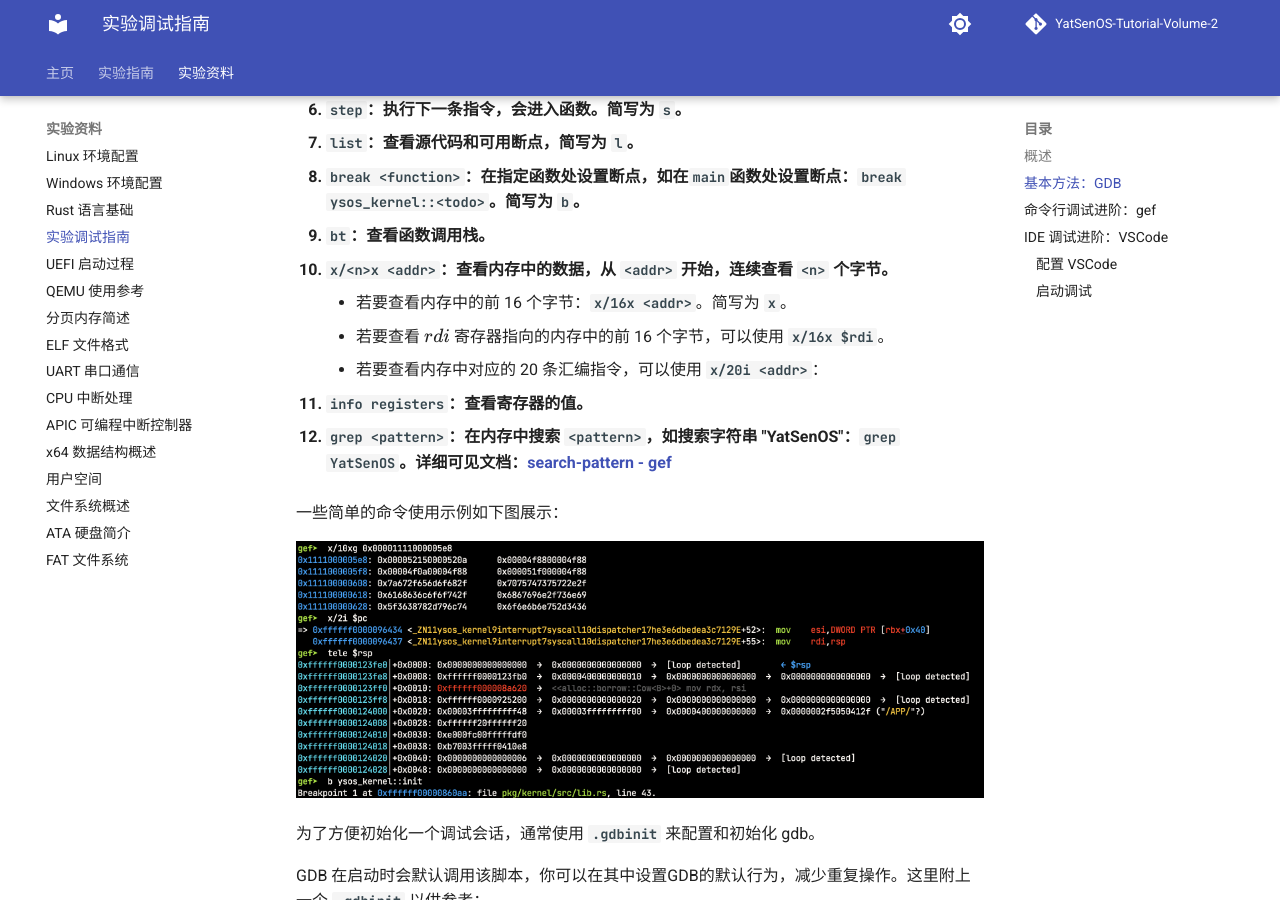
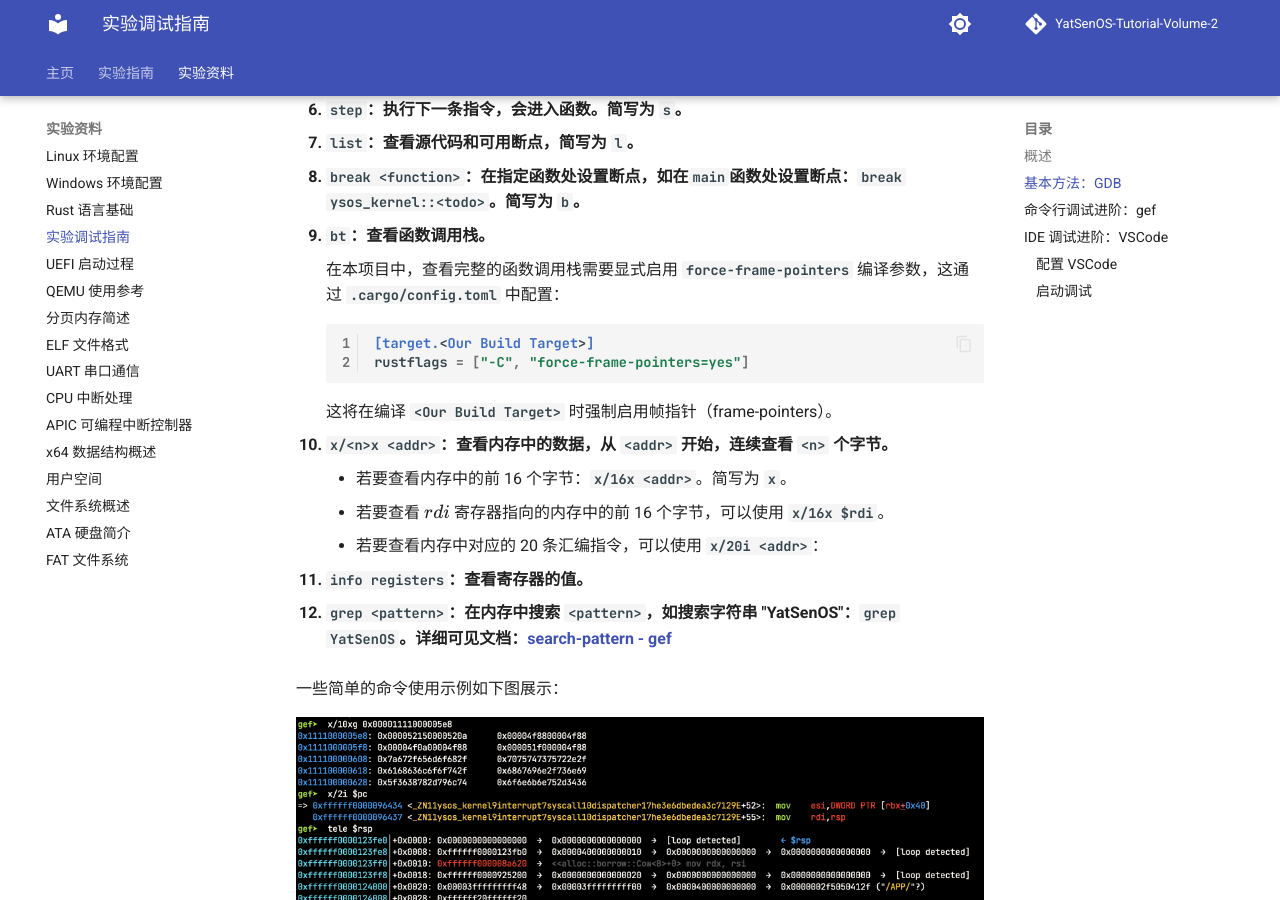
Before and after one commit to YatSenOS/YatSenOS-Tutorial-Volume-2, an MkDocs documentation site: the page built from docs/wiki/debug.md, in a window 1280 px wide and 900 px high, scrolled down 2009 px. Built offline with MkDocs 1.6.1 and Material for MkDocs 9.7.7, drawn with Linux system fonts in a browser that asks for light colours; comment, search, counter and statistics services are not loaded.

Commit message:
chore: enable force-frame-pointers

````diff
--- a/docs/wiki/debug.md
+++ b/docs/wiki/debug.md
@@ -78,6 +78,15 @@ Finished release-with-debug [optimized + debuginfo] target(s) in 0.04s
 8. `break <function>`：在指定函数处设置断点，如在`main`函数处设置断点：`break ysos_kernel::<todo>`。简写为 `b`。
 
 9. `bt`：查看函数调用栈。
+
+    在本项目中，查看完整的函数调用栈需要显式启用 `force-frame-pointers` 编译参数，这通过 `.cargo/config.toml` 中配置：
+
+    ```toml
+    [target.<Our Build Target>]
+    rustflags = ["-C", "force-frame-pointers=yes"]
+    ```
+
+    这将在编译 `<Our Build Target>` 时强制启用帧指针（frame-pointers）。
 
 10. `x/<n>x <addr>`：查看内存中的数据，从 `<addr>` 开始，连续查看 `<n>` 个字节。
 
````
Also changed, not shown: src/0x00/.cargo/config.toml (added), src/0x01/.cargo/config.toml (added), src/0x04/.cargo/config.toml (added).
